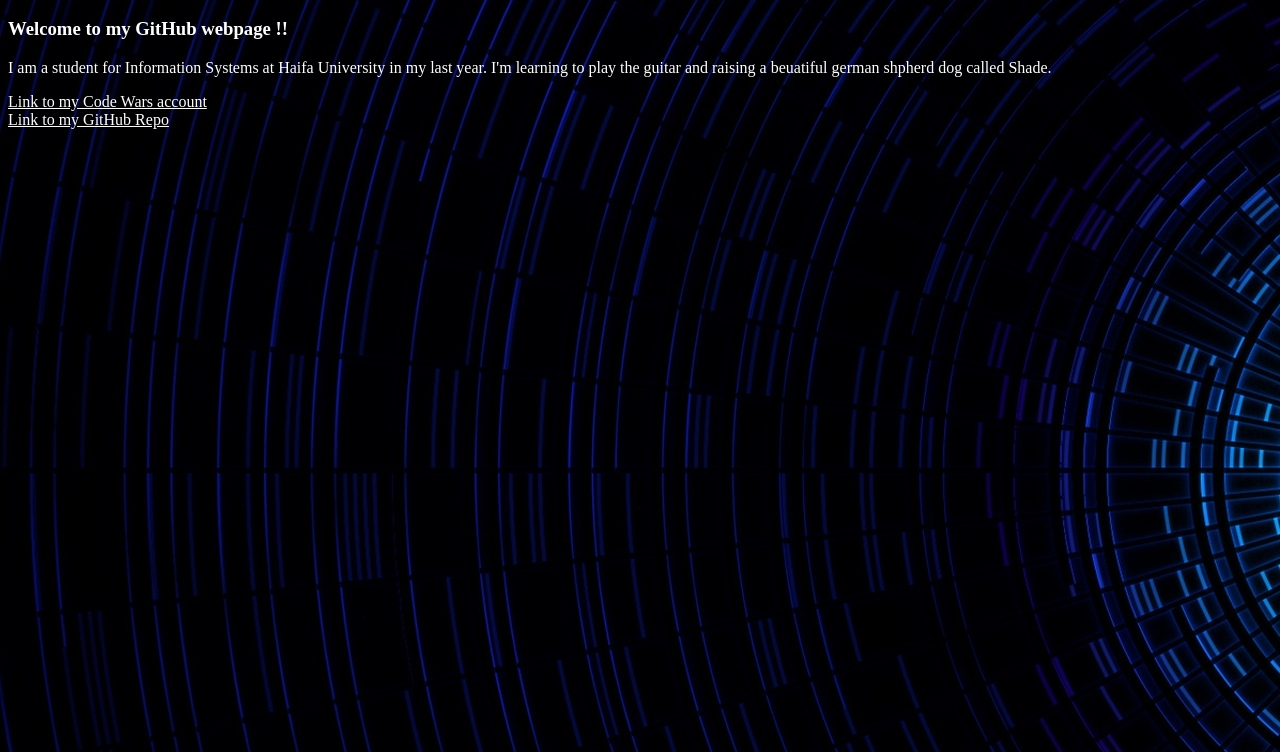
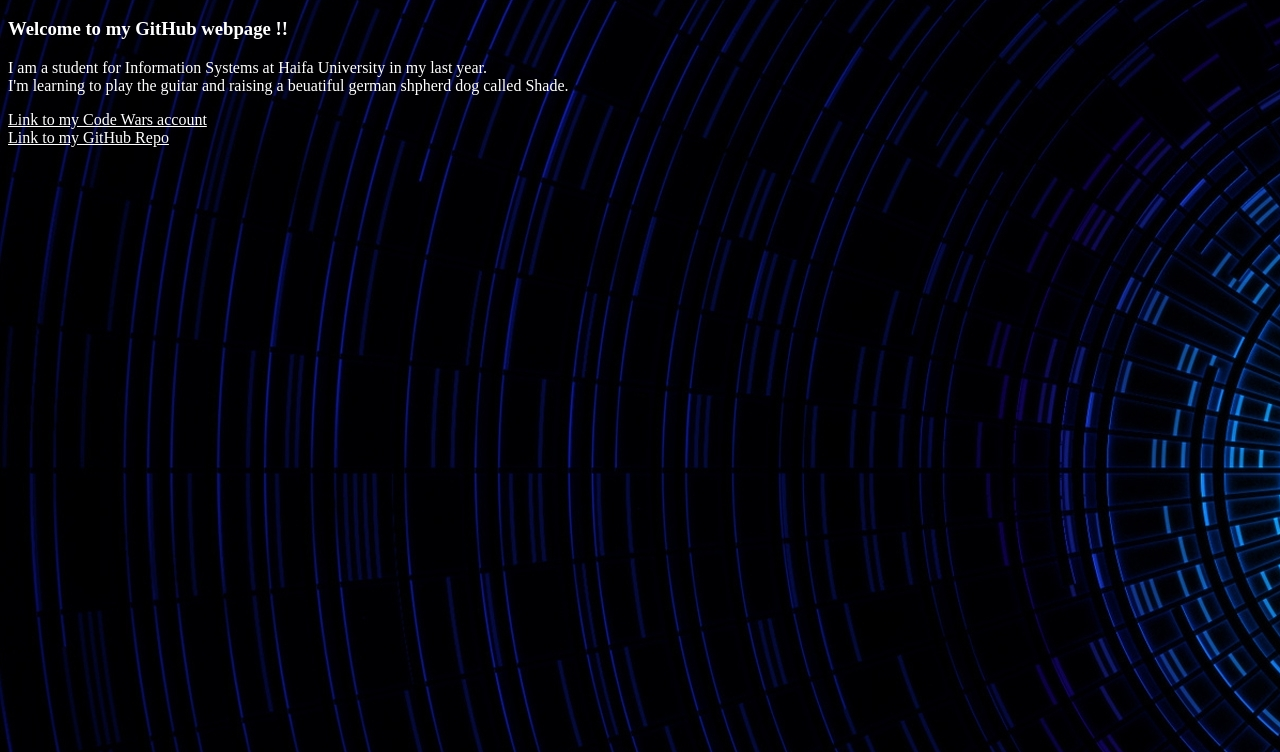
Before and after one commit to Ryan2601/RyanNatoor.github.io, a plain HTML site: page index.html in a window 1280 px wide. Shown: the part 48-800 px from the top of the page. Drawn offline with Linux system fonts and the light colour scheme.

Commit message:
Update index.html

```diff
--- a/index.html
+++ b/index.html
@@ -12,7 +12,7 @@
 
 <h3> Welcome to my GitHub webpage !!</h3>
 
-<p>I am a student for Information Systems at Haifa University in my last year.
+<p>I am a student for Information Systems at Haifa University in my last year. <br/>
   I'm learning to play the guitar and raising a beuatiful german shpherd dog called Shade.</p>
 
 <a id="link_CW" href="https://www.codewars.com/users/Ryan2601" target="_blank"> Link to my Code Wars account</a>
```
